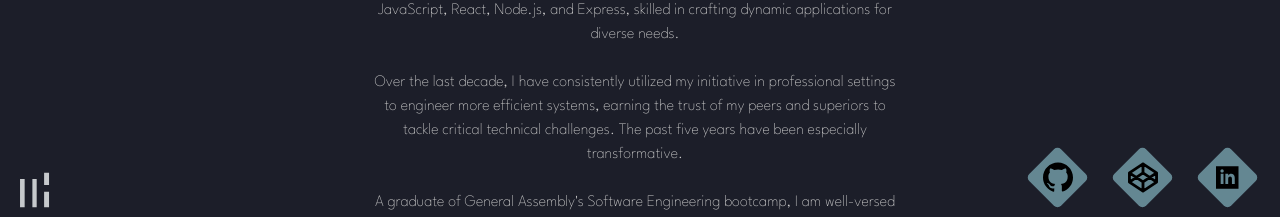
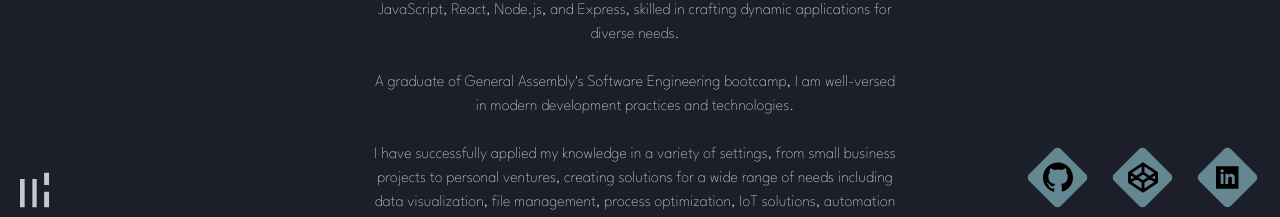
Before and after one commit to TimHuitt/portfolio, a React (Vite) app in the folder client/: page / in a window 1280 px wide. Both pictures are taken after a click on the element "more". Shown: the part 580-797 px from the top of the page. Built offline with nearby package versions, Linux system fonts and the light colour scheme; no server answers.

Commit message:
update bio

```diff
--- a/client/src/pages/Home/Home.jsx
+++ b/client/src/pages/Home/Home.jsx
@@ -49,17 +49,14 @@ const Home = () => {
           { showMore ? (
             <div className='about-more'>
               <p className='home-about about-2'>
-              Over the last decade, I have consistently utilized my initiative in professional settings to engineer more efficient systems, earning the trust of my peers and superiors to tackle critical technical challenges. The past five years have been especially transformative.
+              A graduate of General Assembly's Software Engineering bootcamp, I am well-versed in modern development practices and technologies.
               </p><br/>
               <p className='home-about about-3'>
-              A graduate of General Assembly's Software Engineering bootcamp, I am well-versed in modern development practices and technologies including React, Node.js, Django, and various database management systems. My approach combines creativity with efficiency, solving complex problems and leading projects to successful completion.
+              I have successfully applied my knowledge in a variety of settings, from small business projects to personal ventures, creating solutions for a wide range of needs including data visualization, file management, process optimization, IoT solutions, automation tools, and entertainment applications.
               </p><br/>
               <p className='home-about about-4'>
-              I have successfully applied my knowledge in a variety of settings, from small business projects to personal ventures, creating solutions for a wide range of needs including data visualization, file management, process optimization, IoT solutions, automation tools, and entertainment applications, each reinforcing my problem-solving skills and technical versatility.
+              My current interests and learning goals include  Web3, Blockchain, Smart Contracts, Machine Learning, Neural Networks, Cybersecurity, AWS, Azure, GCP, Docker, Kubernetes.
               </p><br/>
-              <p className='home-about about-5'>
-              I am excited about the prospect of bringing my unique blend of experience, passion, and commitment to your team. I am looking forward to contributing to innovative projects and collaborating with talented individuals to drive success and surpass expectations.
-              </p>
             </div>
           ) : (
             ''
```
